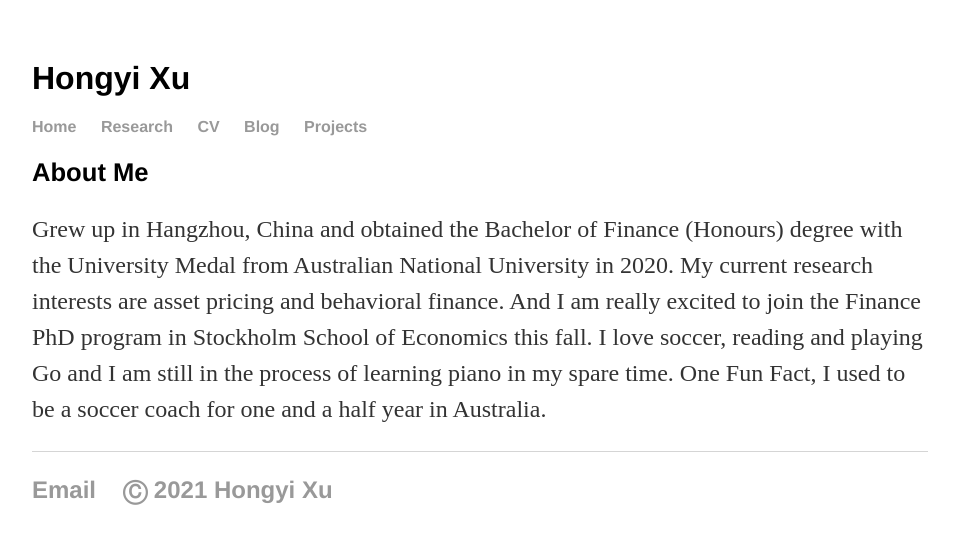
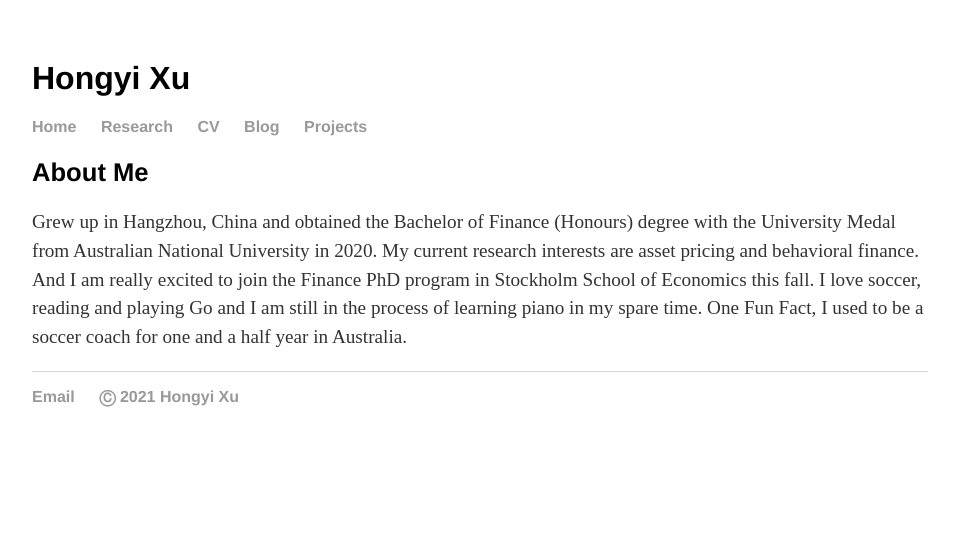
Before and after one commit to hongyileoxu/hongyileoxu.github.io, a Jekyll site: the page built from index.html, in a window 1280 px wide. Shown: the top 544 px of the page, without its empty margins (160-1114 px from the left). Built offline with Jekyll 4.4.1, drawn with Linux system fonts in a browser that asks for light colours.

Commit message:
Update main.css
font change

```diff
--- a/css/main.css
+++ b/css/main.css
@@ -28,13 +28,13 @@ h2 {
     font-family:'Helvetica', 'Arial', 'Sans-Serif';
 }
 p {
-    font-size: 1.5em;
+    font-size: 1.2em;
     line-height: 1.5em;
     color: #333;
 }
 footer {
     border-top: 1px solid #d5d5d5;
-    font-size: 1.5em;
+    font-size: 1em;
 }
 
 ul.posts {
```
